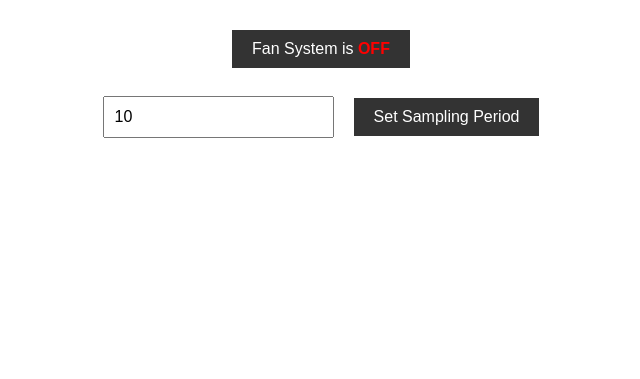
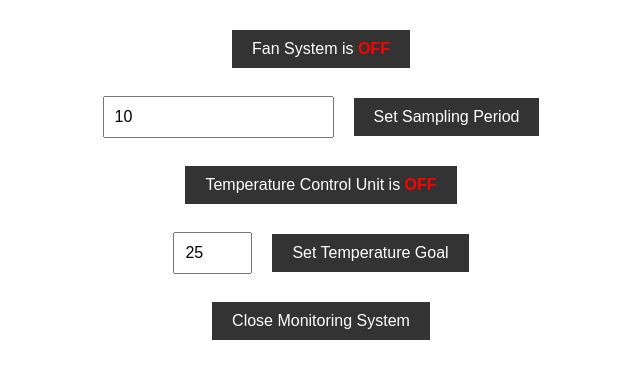
Before and after one commit to VaggelisAn/thaelia_hardware, a Python web app: template templates/panel.html in a window 1280 px wide. Shown: the top 379 px of the page, without its empty margins (319-959 px from the left). Run offline with Jinja, Linux system fonts and the light colour scheme; the template is opened without the code that fills it, so the values that code supplies are empty.

Commit message:
Add files via upload

```diff
--- a/config.py
+++ b/config.py
@@ -18,7 +18,7 @@ def init():
     # Temperature Controller:
     global TEMP_CONTROL_PIN, GOAL_TEMP, TEMP_THRESH, SAMPLE_TEMP_DELAY
     TEMP_CONTROL_PIN = 10
-    GOAL_TEMP = 30
+    GOAL_TEMP = 40
     TEMP_THRESH = 2
     SAMPLE_TEMP_DELAY = 1
 
--- a/sensors.py
+++ b/sensors.py
@@ -14,7 +14,6 @@ def read_shtc3():
         with config.sensor_lock:
             config.air_temp = temperature
             config.air_humidity = humidity
-            print(f"t = {config.air_temp}")
 
         #print("Temperature: %0.1f C" % temperature)
         #print("Humidity: %0.1f %%" % humidity)
--- a/templates/panel.html
+++ b/templates/panel.html
@@ -63,6 +63,7 @@
             background-color: lightgray;
             color: black;
         }
+
     </style>
 </head>
 <body>
@@ -71,8 +72,19 @@
         <input type="number" id="samplingPeriod" name="samplingPeriod" min="1" value="10" step="1">
         <button class="button" onclick="updatePeriod()">Set Sampling Period</button>
     </div>
+    <button id="toggleTemp" class="button" value="off" onclick="toggleTemp(this)">Temperature Control Unit is <span class="button_off">OFF</span></button>
+    <div class="input-container">
+        <input type="number" id="goalTemp" name="goalTemp" min="15" max="35" value="25" step="1">
+        <button class="button" onclick="updateGoalTemp()">Set Temperature Goal</button>
+    </div>
+    <button id="exitButton" class="button" value="off" onclick="exitButton(this)">Close Monitoring System</span></button>
+    <script>
+        function exitButton(button) {
+            let xhr = new XMLHttpRequest();
+            xhr.open('POST', '/close_sys', true);
+            xhr.send();
+        }
 
-    <script>
         function toggleFan(button) {
             let state = button.innerHTML.includes('OFF') ? 'ON' : 'OFF';
             button.value = state
@@ -92,6 +104,27 @@
             const samplingPeriod = document.getElementById('samplingPeriod').value;
             alert(`Sampling Period updated to: ${samplingPeriod}`);
         }
+
+        function toggleTemp(button) {
+            let state = button.innerHTML.includes('OFF') ? 'ON' : 'OFF';
+            button.value = state
+
+            let state_style = ["button_", state].join('');
+            button.innerHTML = `Temperature Control Unit is <span class="${state_style.toLowerCase()}">${state.toUpperCase()}</span>`;
+
+            const goalTemp = document.getElementById('goalTemp').value;
+
+            let xhr = new XMLHttpRequest();
+            xhr.open('POST', '/toggle_temperature_control', true);
+            xhr.setRequestHeader('Content-Type', 'application/json');
+            xhr.send(JSON.stringify({ state: state, goalTemp: goalTemp}));
+            }
+
+        function updateGoalTemp() {
+            const goalTemp = document.getElementById('goalTemp').value;
+            alert(`Temperature Goal updated to: ${goalTemp}`);
+
+        }
     </script>
 </body>
 </html>
```
Also changed, not shown: local_server.py (+12 -2 lines), temp_control.py (+13 -10 lines).
